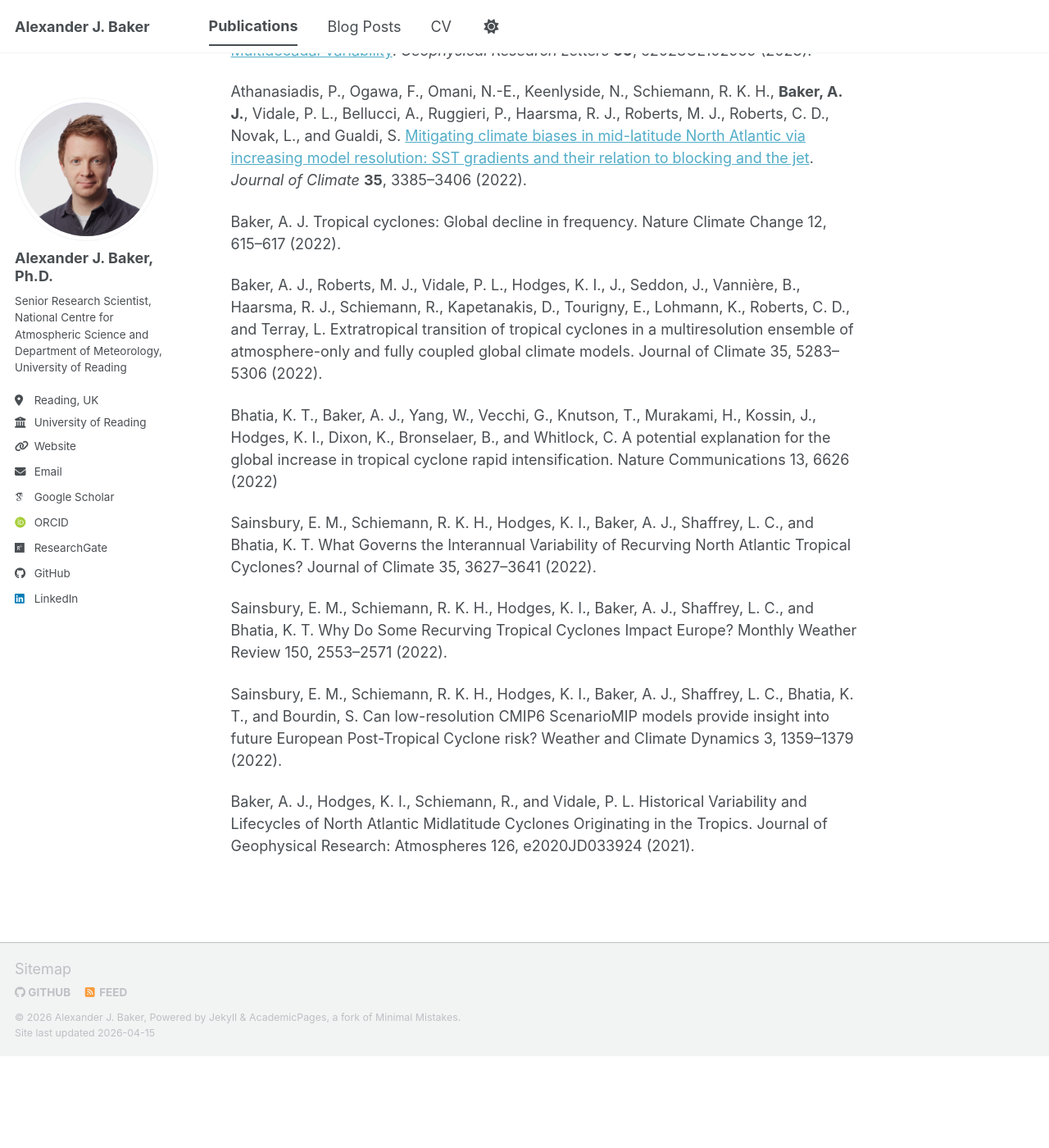
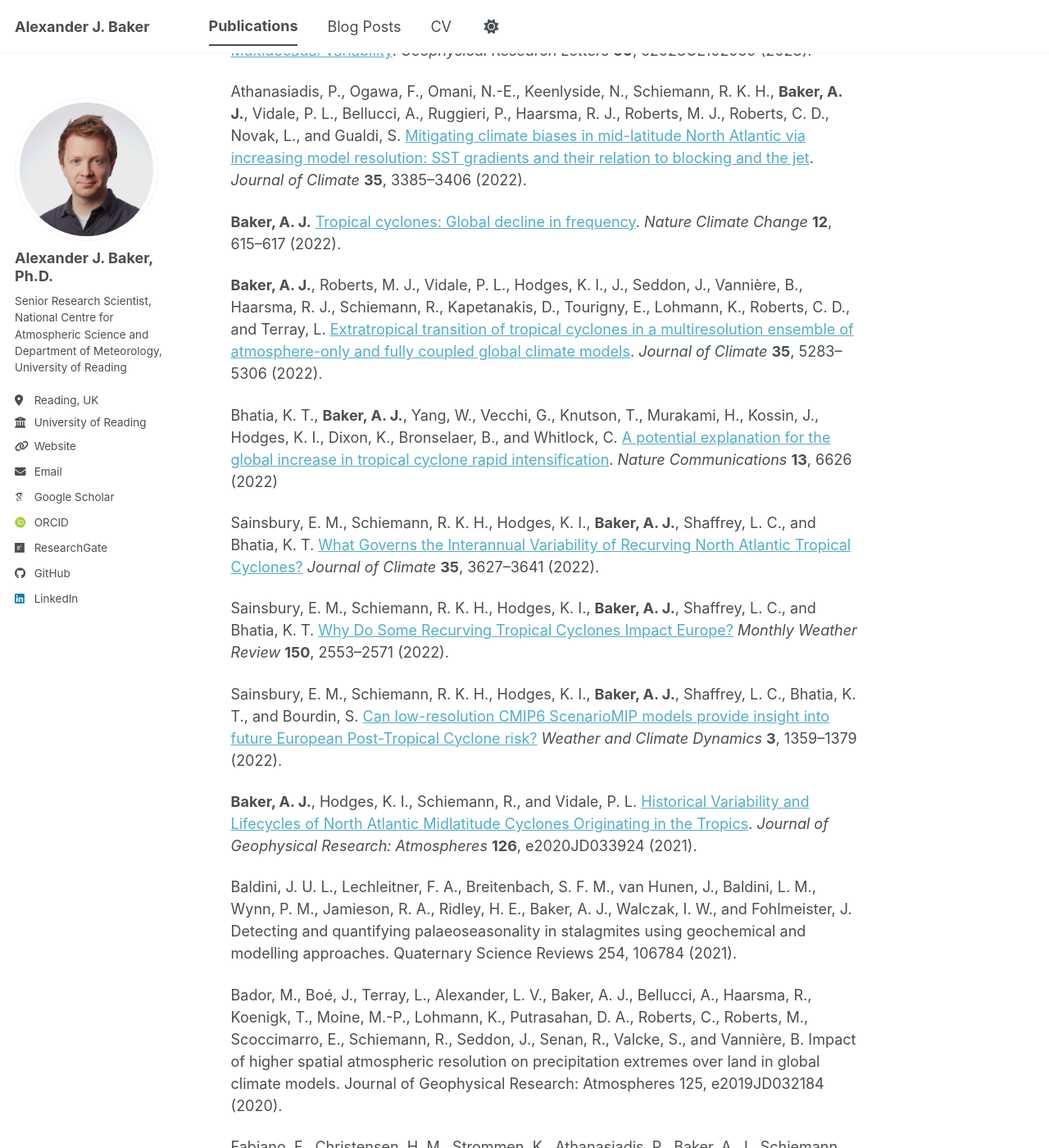
Before and after one commit to alexanderjbaker/alexanderjbaker.github.io, a Jekyll site: the page built from _pages/publications.md, in a window 1280 px wide and 1400 px high, scrolled down 1836 px. Shown: the whole window at 82% size. Built offline with Jekyll 4.4.1, drawn with Linux system fonts in a browser that asks for light colours; some web fonts are replaced; a script bundle is joined from its source files by our own code; library files that are not in the unit come from our copies; before the commit the page ends 3124 px from its top, so only the background shows below that; some of the changed text lies outside the part shown.

Commit message:
Update publications.md

```diff
--- a/_pages/publications.md
+++ b/_pages/publications.md
@@ -7,7 +7,7 @@ redirect_from:
   - /publications.html
 ---
 
-> All peer-reviewed, published papers listed here are open-access or publicly available at [ResearchGate]({{site.author.researchgate}}). Citation metrics and selected conference abstracts may be found at [Google Scholar]({{site.author.googlescholar}}).
+> All peer-reviewed, published papers listed here are open-access or publicly available at [ResearchGate](https://www.researchgate.net/profile/Alexander-Baker-4). Citation metrics and selected conference abstracts may be found at [Google Scholar](https://scholar.google.co.uk/citations?user=xohcmYcAAAAJ&hl=en).
 
 
 Preprints under review
@@ -37,16 +37,36 @@ Huang, H., Collins, W. D., Patricola, C. M., Ruprich-Robert, Y., Ullrich, P. A.,
 
 Athanasiadis, P., Ogawa, F., Omani, N.-E., Keenlyside, N., Schiemann, R. K. H., **Baker, A. J.**, Vidale, P. L., Bellucci, A., Ruggieri, P., Haarsma, R. J., Roberts, M. J., Roberts, C. D., Novak, L., and Gualdi, S. [Mitigating climate biases in mid-latitude North Atlantic via increasing model resolution: SST gradients and their relation to blocking and the jet](https://journals.ametsoc.org/view/journals/clim/aop/JCLI-D-21-0515.1/JCLI-D-21-0515.1.xml). *Journal of Climate* **35**, 3385–3406 (2022).
 
-Baker, A. J. Tropical cyclones: Global decline in frequency. Nature Climate Change 12, 615–617 (2022).
+**Baker, A. J.** [Tropical cyclones: Global decline in frequency](https://www.nature.com/articles/s41558-022-01414-5). *Nature Climate Change* **12**, 615–617 (2022).
 
-Baker, A. J., Roberts, M. J., Vidale, P. L., Hodges, K. I., J., Seddon, J., Vannière, B., Haarsma, R. J., Schiemann, R., Kapetanakis, D., Tourigny, E., Lohmann, K., Roberts, C. D., and Terray, L. Extratropical transition of tropical cyclones in a multiresolution ensemble of atmosphere-only and fully coupled global climate models. Journal of Climate 35, 5283–5306 (2022).
+**Baker, A. J.**, Roberts, M. J., Vidale, P. L., Hodges, K. I., J., Seddon, J., Vannière, B., Haarsma, R. J., Schiemann, R., Kapetanakis, D., Tourigny, E., Lohmann, K., Roberts, C. D., and Terray, L. [Extratropical transition of tropical cyclones in a multiresolution ensemble of atmosphere-only and fully coupled global climate models](https://journals.ametsoc.org/view/journals/clim/aop/JCLI-D-21-0801.1/JCLI-D-21-0801.1.xml). *Journal of Climate* **35**, 5283–5306 (2022).
 
-Bhatia, K. T., Baker, A. J., Yang, W., Vecchi, G., Knutson, T., Murakami, H., Kossin, J., Hodges, K. I., Dixon, K., Bronselaer, B., and Whitlock, C. A potential explanation for the global increase in tropical cyclone rapid intensification. Nature Communications 13, 6626 (2022)
+Bhatia, K. T., **Baker, A. J.**, Yang, W., Vecchi, G., Knutson, T., Murakami, H., Kossin, J., Hodges, K. I., Dixon, K., Bronselaer, B., and Whitlock, C. [A potential explanation for the global increase in tropical cyclone rapid intensification](https://www.nature.com/articles/s41467-022-34321-6). *Nature Communications* **13**, 6626 (2022)
 
-Sainsbury, E. M., Schiemann, R. K. H., Hodges, K. I., Baker, A. J., Shaffrey, L. C., and Bhatia, K. T. What Governs the Interannual Variability of Recurving North Atlantic Tropical Cyclones? Journal of Climate 35, 3627–3641 (2022).
+Sainsbury, E. M., Schiemann, R. K. H., Hodges, K. I., **Baker, A. J.**, Shaffrey, L. C., and Bhatia, K. T. [What Governs the Interannual Variability of Recurving North Atlantic Tropical Cyclones?](https://journals.ametsoc.org/view/journals/clim/aop/JCLI-D-21-0712.1/JCLI-D-21-0712.1.xml) *Journal of Climate* **35**, 3627–3641 (2022).
 
-Sainsbury, E. M., Schiemann, R. K. H., Hodges, K. I., Baker, A. J., Shaffrey, L. C., and Bhatia, K. T. Why Do Some Recurving Tropical Cyclones Impact Europe? Monthly Weather Review 150, 2553–2571 (2022).
+Sainsbury, E. M., Schiemann, R. K. H., Hodges, K. I., **Baker, A. J.**, Shaffrey, L. C., and Bhatia, K. T. [Why Do Some Recurving Tropical Cyclones Impact Europe?](https://journals.ametsoc.org/view/journals/mwre/150/10/MWR-D-22-0111.1.xml) *Monthly Weather Review* **150**, 2553–2571 (2022).
 
-Sainsbury, E. M., Schiemann, R. K. H., Hodges, K. I., Baker, A. J., Shaffrey, L. C., Bhatia, K. T., and Bourdin, S. Can low-resolution CMIP6 ScenarioMIP models provide insight into future European Post-Tropical Cyclone risk? Weather and Climate Dynamics 3, 1359–1379 (2022).
+Sainsbury, E. M., Schiemann, R. K. H., Hodges, K. I., **Baker, A. J.**, Shaffrey, L. C., Bhatia, K. T., and Bourdin, S. [Can low-resolution CMIP6 ScenarioMIP models provide insight into future European Post-Tropical Cyclone risk?](https://wcd.copernicus.org/articles/3/1359/2022/) *Weather and Climate Dynamics* **3**, 1359–1379 (2022).
 
-Baker, A. J., Hodges, K. I., Schiemann, R., and Vidale, P. L. Historical Variability and Lifecycles of North Atlantic Midlatitude Cyclones Originating in the Tropics. Journal of Geophysical Research: Atmospheres 126, e2020JD033924 (2021).
+**Baker, A. J.**, Hodges, K. I., Schiemann, R., and Vidale, P. L. [Historical Variability and Lifecycles of North Atlantic Midlatitude Cyclones Originating in the Tropics](https://agupubs.onlinelibrary.wiley.com/doi/abs/10.1029/2020JD033924). *Journal of Geophysical Research: Atmospheres* **126**, e2020JD033924 (2021).
+
+Baldini, J. U. L., Lechleitner, F. A., Breitenbach, S. F. M., van Hunen, J., Baldini, L. M., Wynn, P. M., Jamieson, R. A., Ridley, H. E., Baker, A. J., Walczak, I. W., and Fohlmeister, J. Detecting and quantifying palaeoseasonality in stalagmites using geochemical and modelling approaches. Quaternary Science Reviews 254, 106784 (2021).
+
+Bador, M., Boé, J., Terray, L., Alexander, L. V., Baker, A. J., Bellucci, A., Haarsma, R., Koenigk, T., Moine, M.-P., Lohmann, K., Putrasahan, D. A., Roberts, C., Roberts, M., Scoccimarro, E., Schiemann, R., Seddon, J., Senan, R., Valcke, S., and Vannière, B. Impact of higher spatial atmospheric resolution on precipitation extremes over land in global climate models. Journal of Geophysical Research: Atmospheres 125, e2019JD032184 (2020).
+
+Fabiano, F., Christensen, H. M., Strommen, K., Athanasiadis, P., Baker, A. J., Schiemann, R., and Corti, S. Euro-Atlantic weather regimes in the PRIMAVERA coupled climate simulations: impact of resolution and mean state biases on model performance. Climate Dynamics 54, 5031–5048 (2020).
+
+Sainsbury, E. M., Schiemann, R. K. H., Hodges, K. I., Shaffrey, L. C., Baker, A. J., and Bhatia, K. T. How important are Post-Tropical Cyclones to European Windstorm Risk? Geophysical Research Letters 47, e2020GL089853 (2020).
+
+Baker, A. J., Schiemann, R., Hodges, K. I., Demory, M.-E., Mizielinski, M. S., Roberts, M. J., Shaffrey, L. C., Strachan, J., and Vidale, P. L. Enhanced climate change response of wintertime North Atlantic circulation, cyclonic activity and precipitation in a 25-km-resolution global atmospheric model. Journal of Climate 32, 7763–7781 (2019).
+
+Roberts, M. J., Baker, A. J., Blockley, E. W., Calvert, D., Coward, A., Hewitt, H. T., Jackson, L. C., Kuhlbrodt, T., Mathiot, P., Roberts, C. D., Schiemann, R., Seddon, J., Vannière, B., and Vidale, P. L. Description of the resolution hierarchy of the global coupled HadGEM3-GC3.1 model as used in CMIP6 HighResMIP experiments. Geoscientific Model Development 12, 4999–5028 (2019).
+
+Baker, A. J., Sodemann, H., Baldini, J. U. L., Breitenbach, S. F. M., Johnson, K. R., van Hunen, J., and Zhang, P. Seasonality of westerly moisture transport in the East Asian summer monsoon and its implications for interpreting precipitation δ18O. Journal of Geophysical Research: Atmospheres 120, 5850–5862 (2015).
+
+Baker, A. J., Mattey, D. P., and Baldini, J. U. L. Reconstructing modern stalagmite growth from cave monitoring, local meteorology, and experimental measurements of dripwater films. Earth and Planetary Science Letters 392, 239–249 (2014).
+
+Baker, A. J. Report on the 22nd British Cave Research Association Cave Science Symposium. Speleology 18, 28–30 (2011). [Invited]
+
+Whitaker, T., Jones, D., Baldini, J. U. L., and Baker, A. J. A high-resolution spatial survey of cave air carbon dioxide concentrations in Scoska Cave (North Yorkshire, UK): implications for calcite deposition and re-dissolution. Cave and Karst Science 36, 85–92 (2009).
```
